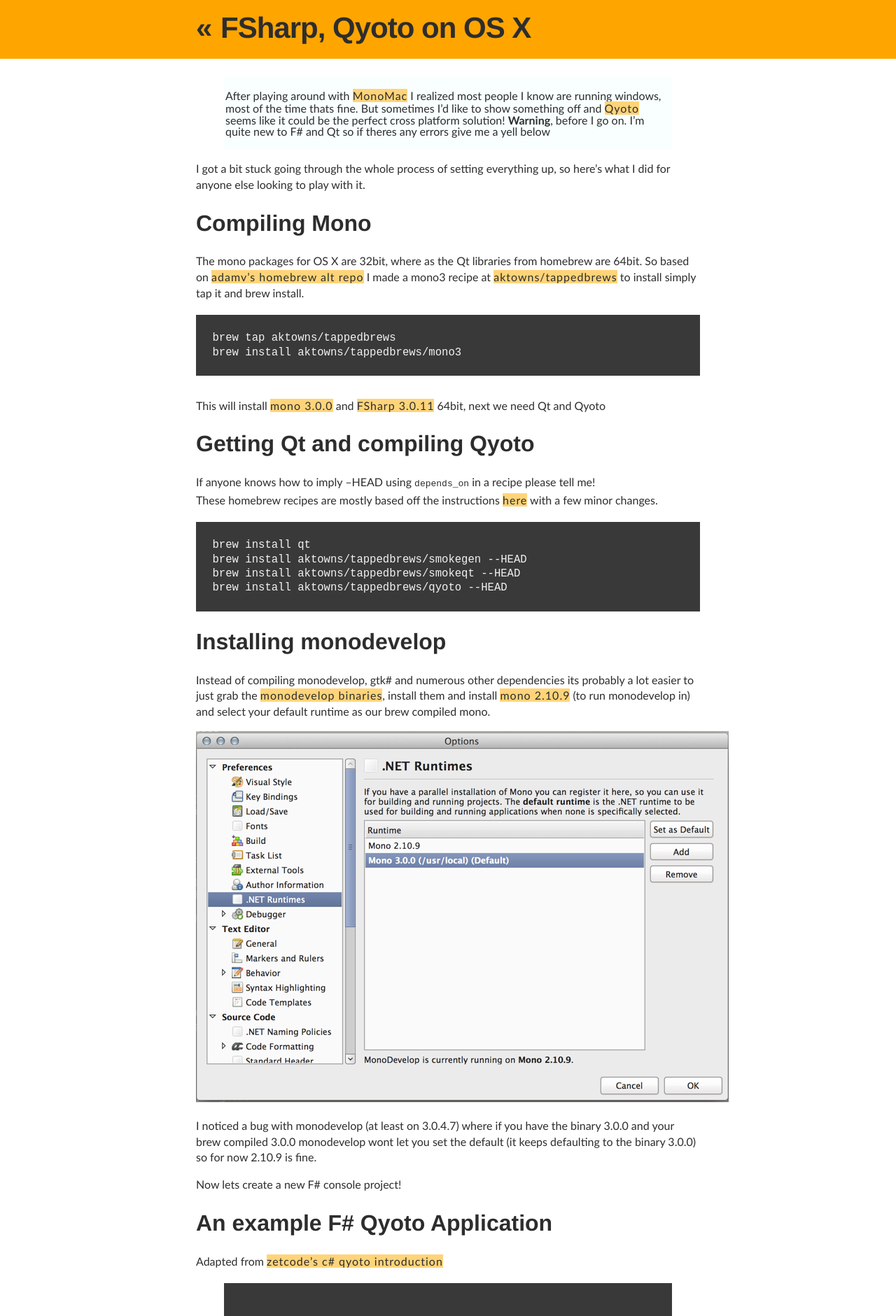
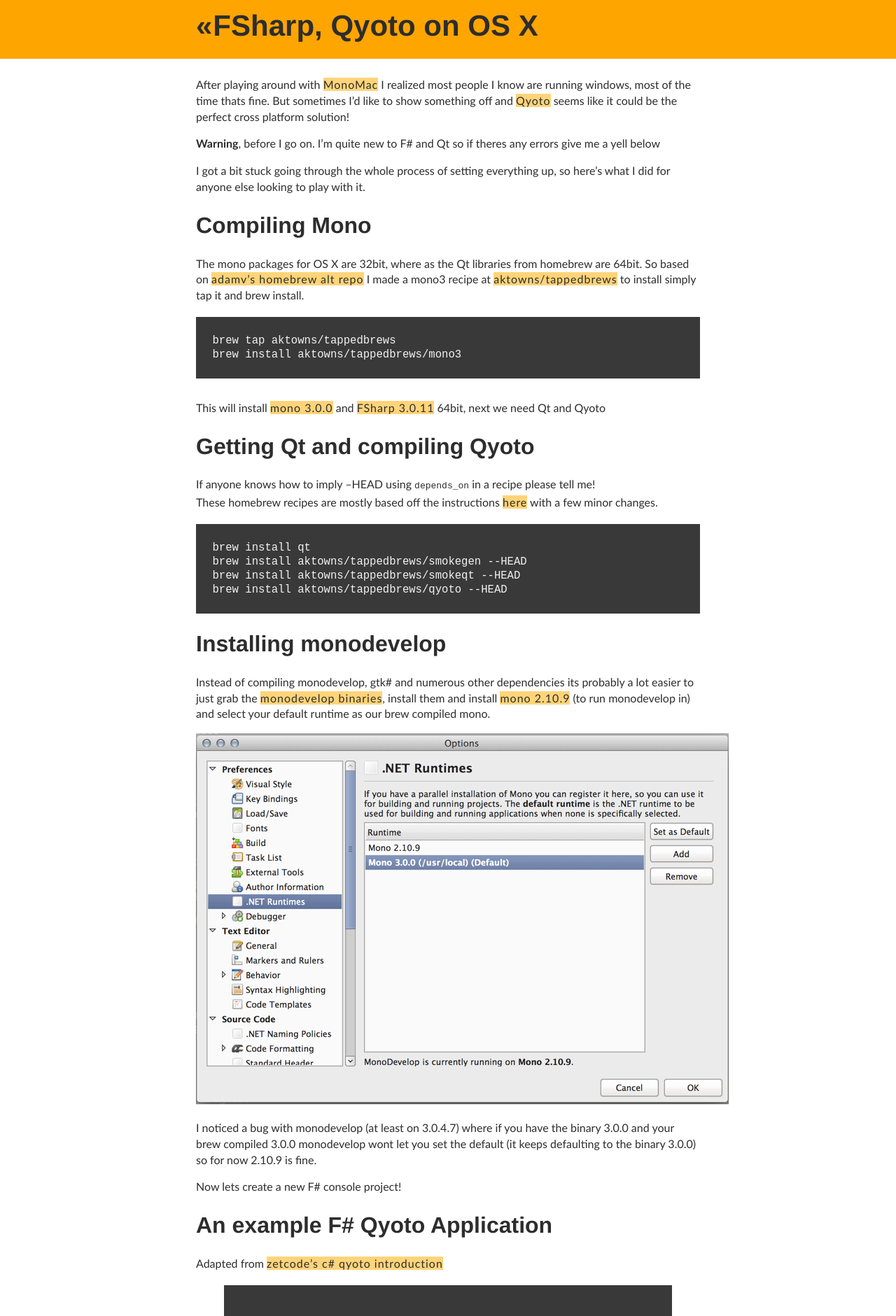
Before and after one commit to aktowns/blog.ashleytowns.id.au, a Jekyll site: the page built from _posts/2012-11/2012-11-01-fsharp-qyoto-on-os-x.md, in a window 1280 px wide. Shown: the top 1881 px of the page at 70% size. Built offline with Jekyll 4.4.1, drawn with Linux system fonts in a browser that asks for light colours; comment, search, counter and statistics services are not loaded.

Commit message:
cleaned up css a little, moved GA and disqus to includes

```diff
--- /dev/null
+++ b/_includes/disqus.html
@@ -0,0 +1,14 @@
+<div id="disqus_thread"></div>
+<script type="text/javascript">
+    /* * * CONFIGURATION VARIABLES: EDIT BEFORE PASTING INTO YOUR WEBPAGE * * */
+    var disqus_shortname = 'randomblogs'; // required: replace example with your forum shortname
+
+    /* * * DON'T EDIT BELOW THIS LINE * * */
+    (function() {
+        var dsq = document.createElement('script'); dsq.type = 'text/javascript'; dsq.async = true;
+        dsq.src = 'http://' + disqus_shortname + '.disqus.com/embed.js';
+        (document.getElementsByTagName('head')[0] || document.getElementsByTagName('body')[0]).appendChild(dsq);
+    })();
+</script>
+<noscript>Please enable JavaScript to view the <a href="http://disqus.com/?ref_noscript">comments powered by Disqus.</a></noscript>
+<a href="http://disqus.com" class="dsq-brlink">comments powered by <span class="logo-disqus">Disqus</span></a>
--- a/_layouts/default.html
+++ b/_layouts/default.html
@@ -8,8 +8,8 @@
 		<link rel="stylesheet" href="/pygments.css" />
 	</head>
 	<body>
-<container>
-	<header><inner><h1><a href="/">&laquo;</a> {{ page.title }}</h1></inner></header>
+		<div id="container">
+			<header><inner><h1><a href="/">&laquo;</a>{{ page.title }}</h1></inner></header>
 			<content>{{ content }}</content>
 			<footer>
 				<inner>
@@ -17,23 +17,9 @@
 					<br />
 					t:<a href="http://www.twitter.com/ikeeex">@ikeex</a>
 					g:<a href="http://www.github.com/aktowns">aktowns</a><br />
-e:<a href="mailto:ashleyis@me.com">ashleyis@me.com</a><br />
-
 				</inner>
 			</footer>
-</container>
-<script type="text/javascript">
-
-  var _gaq = _gaq || [];
-  _gaq.push(['_setAccount', 'UA-36036802-1']);
-  _gaq.push(['_trackPageview']);
-
-  (function() {
-    var ga = document.createElement('script'); ga.type = 'text/javascript'; ga.async = true;
-    ga.src = ('https:' == document.location.protocol ? 'https://ssl' : 'http://www') + '.google-analytics.com/ga.js';
-    var s = document.getElementsByTagName('script')[0]; s.parentNode.insertBefore(ga, s);
-  })();
-
-</script>
+		</div>
+		{% include GA.html %}
 	</body>
 </html>
--- a/_layouts/post.html
+++ b/_layouts/post.html
@@ -2,17 +2,4 @@
 layout: default
 ---
 {{ content }}
-<div id="disqus_thread"></div>
-<script type="text/javascript">
-    /* * * CONFIGURATION VARIABLES: EDIT BEFORE PASTING INTO YOUR WEBPAGE * * */
-    var disqus_shortname = 'randomblogs'; // required: replace example with your forum shortname
-
-    /* * * DON'T EDIT BELOW THIS LINE * * */
-    (function() {
-        var dsq = document.createElement('script'); dsq.type = 'text/javascript'; dsq.async = true;
-        dsq.src = 'http://' + disqus_shortname + '.disqus.com/embed.js';
-        (document.getElementsByTagName('head')[0] || document.getElementsByTagName('body')[0]).appendChild(dsq);
-    })();
-</script>
-<noscript>Please enable JavaScript to view the <a href="http://disqus.com/?ref_noscript">comments powered by Disqus.</a></noscript>
-<a href="http://disqus.com" class="dsq-brlink">comments powered by <span class="logo-disqus">Disqus</span></a>
+{% include disqus.html %}
--- a/_posts/2012-11/2012-11-01-fsharp-qyoto-on-os-x.md
+++ b/_posts/2012-11/2012-11-01-fsharp-qyoto-on-os-x.md
@@ -5,7 +5,8 @@ description: ""
 category:
 tags: [fsharp, qt, qyoto, code]
 ---
-> After playing around with [MonoMac](http://www.mono-project.com/MonoMac) I realized most people I know are running windows, most of the time thats fine. But sometimes I'd like to show something off and [Qyoto](http://techbase.kde.org/Development/Languages/Qyoto) seems like it could be the perfect cross platform solution!
+After playing around with [MonoMac](http://www.mono-project.com/MonoMac) I realized most people I know are running windows, most of the time thats fine. But sometimes I'd like to show something off and [Qyoto](http://techbase.kde.org/Development/Languages/Qyoto) seems like it could be the perfect cross platform solution!
+
 __Warning__, before I go on. I'm quite new to F# and Qt so if theres any errors give me a yell below
 
 I got a bit stuck going through the whole process of setting everything up, so here's what I did for anyone else looking to play with it.
--- a/style.css
+++ b/style.css
@@ -18,26 +18,18 @@ header {
 	padding-top: 1.625em;
 	padding-bottom: 1.625em;
 	display: block;
-
 }
 
-header h1 a {
-	background-color: transparent;
-}
-header h1 a:hover {
-	background-color: #FFD479;
-}
+header h1 { margin-top: 0; }
+header h1 a { background-color: transparent; }
+header h1 a:hover { background-color: #FFD479; }
 
-header h1 {
-	margin-top: 0;
-	font-family: 'Helvetica Neue', Helvetica, 'Frutiger Linotype', Univers, Calibri, 'Gill Sans', 'Gill Sans MT', 'Myriad Pro', Myriad, 'DejaVu Sans Condensed', 'Liberation Sans', 'Nimbus Sans L', Tahoma, Geneva, 'Helvetica Neue', Helvetica, Arial, 'MS PGothic', Osaka, sans-serif;
-}
+
 header inner, footer inner {
 	margin-left: auto;
 	margin-right: auto;
 	width: 720px;
 	display: block;
-	margin-top: -12px;
 }
 
 content {
@@ -73,27 +65,14 @@ a:hover {
 	background-color: orange;
 }
 
-h1 {
-	font-size: 42px;
-	line-height: 52px;
-	letter-spacing: -1px;
+h1, h2, h3, h4 {
 	font-family: 'Helvetica Neue', Helvetica, 'Frutiger Linotype', Univers, Calibri, 'Gill Sans', 'Gill Sans MT', 'Myriad Pro', Myriad, 'DejaVu Sans Condensed', 'Liberation Sans', 'Nimbus Sans L', Tahoma, Geneva, 'Helvetica Neue', Helvetica, Arial, 'MS PGothic', Osaka, sans-serif;
 }
 
-h2 {
-	font-size: 38px;
-	font-family: 'Helvetica Neue', Helvetica, 'Frutiger Linotype', Univers, Calibri, 'Gill Sans', 'Gill Sans MT', 'Myriad Pro', Myriad, 'DejaVu Sans Condensed', 'Liberation Sans', 'Nimbus Sans L', Tahoma, Geneva, 'Helvetica Neue', Helvetica, Arial, 'MS PGothic', Osaka, sans-serif;
-}
-
-h3 {
-	font-size: 32px;
-	font-family: 'Helvetica Neue', Helvetica, 'Frutiger Linotype', Univers, Calibri, 'Gill Sans', 'Gill Sans MT', 'Myriad Pro', Myriad, 'DejaVu Sans Condensed', 'Liberation Sans', 'Nimbus Sans L', Tahoma, Geneva, 'Helvetica Neue', Helvetica, Arial, 'MS PGothic', Osaka, sans-serif;
-}
-
-h4 {
-	font-size: 28px;
-	font-family: 'Helvetica Neue', Helvetica, 'Frutiger Linotype', Univers, Calibri, 'Gill Sans', 'Gill Sans MT', 'Myriad Pro', Myriad, 'DejaVu Sans Condensed', 'Liberation Sans', 'Nimbus Sans L', Tahoma, Geneva, 'Helvetica Neue', Helvetica, Arial, 'MS PGothic', Osaka, sans-serif;
-}
+h1 { font-size: 42px; }
+h2 { font-size: 38px; }
+h3 { font-size: 32px; }
+h4 { font-size: 28px; }
 
 
 pre {
```
Also changed, not shown: _includes/GA.html (added, +13 -0 lines), 2 other files. Lines whose indentation alone changed are shown as unchanged.
